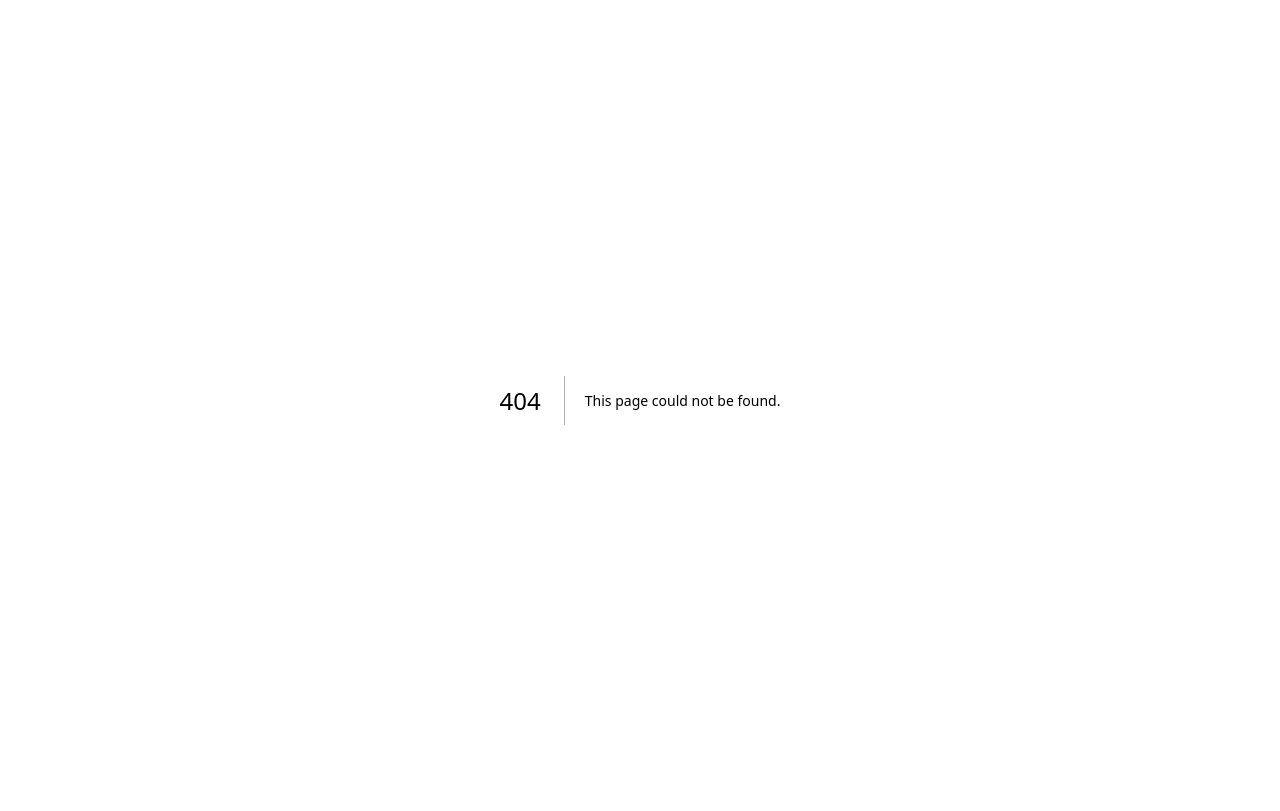
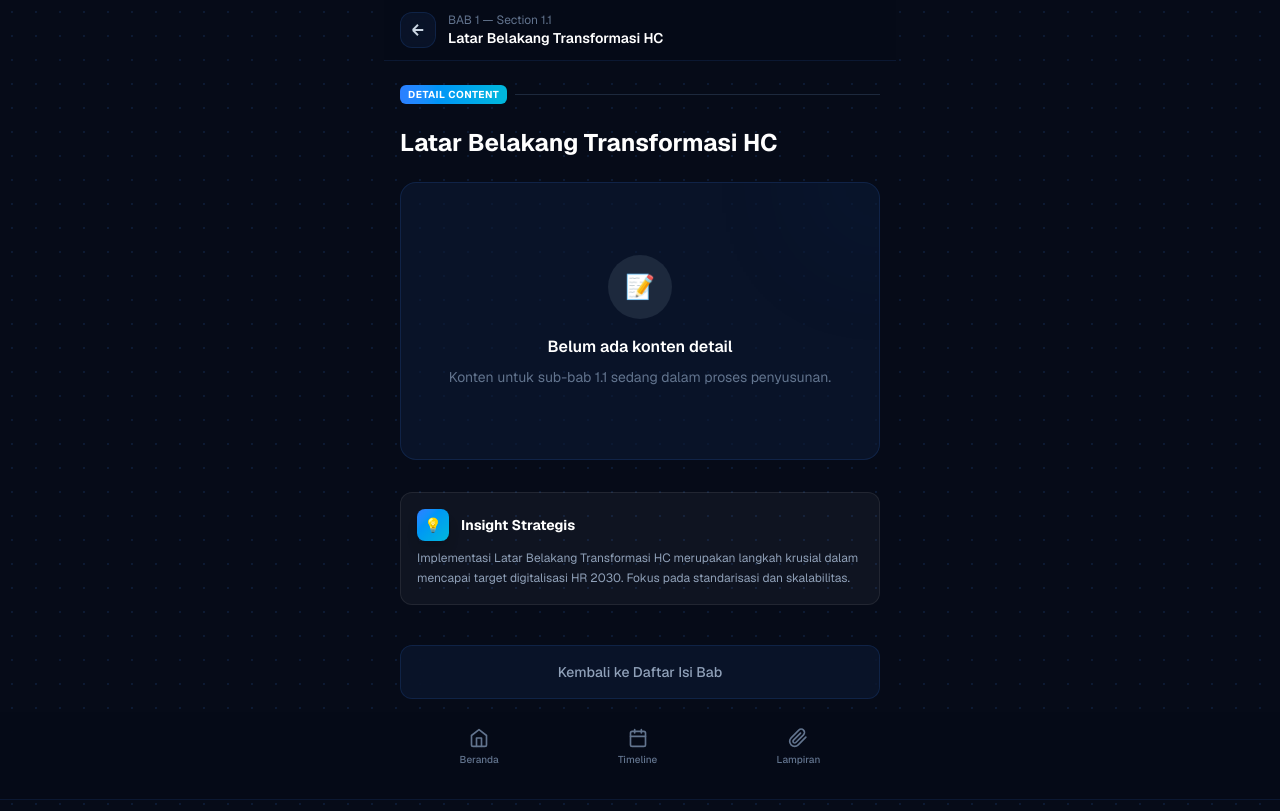
Before and after one commit to mindrautamadua/roadmap-hcis, a Next.js app: page /bab/1/1.1 in a window 1280 px wide. Before the commit this address had no page. Built offline with nearby package versions, Linux system fonts and the light colour scheme.

Commit message:
feat: add interactive sub-chapter pages and dummy content for section 5.1

```diff
--- /dev/null
+++ b/src/app/bab/[id]/[section]/page.tsx
@@ -0,0 +1,109 @@
+import { chapters } from "@/data/chapters";
+import { notFound } from "next/navigation";
+import Link from "next/link";
+import BottomNav from "@/components/BottomNav";
+
+interface Props {
+  params: Promise<{ id: string; section: string }>;
+}
+
+export async function generateStaticParams() {
+  const params = [];
+  for (const chapter of chapters) {
+    for (const section of chapter.sections) {
+      params.push({ id: String(chapter.id), section: section.number });
+    }
+  }
+  return params;
+}
+
+export default async function SectionPage({ params }: Props) {
+  const { id, section: sectionNumber } = await params;
+  const chapter = chapters.find((c) => c.id === Number(id));
+  if (!chapter) notFound();
+
+  const section = chapter.sections.find((s) => s.number === sectionNumber);
+  if (!section) notFound();
+
+  return (
+    <div className="min-h-screen dot-grid pb-28">
+      {/* Header */}
+      <div className="header-blur sticky top-0 z-40 px-4 py-3 max-w-lg mx-auto flex items-center gap-3">
+        <Link href={`/bab/${chapter.id}`} className="w-9 h-9 rounded-xl glass flex items-center justify-center text-slate-300 flex-shrink-0">
+          <svg width="18" height="18" viewBox="0 0 24 24" fill="none" stroke="currentColor" strokeWidth="2.5">
+            <path d="M19 12H5M5 12l7 7M5 12l7-7" />
+          </svg>
+        </Link>
+        <div className="flex-1 min-w-0">
+          <p className="text-xs text-slate-500">{chapter.bab} — Section {section.number}</p>
+          <p className="text-sm font-semibold text-white truncate">{section.title}</p>
+        </div>
+      </div>
+
+      <div className="px-4 max-w-lg mx-auto pt-6">
+        <div className="animate-fade-in">
+          <div className="flex items-center gap-2 mb-6">
+            <span className={`text-[10px] font-bold px-2 py-0.5 rounded-md bg-gradient-to-r ${chapter.color} text-white uppercase tracking-wider`}>
+              Detail Content
+            </span>
+            <div className="h-[1px] flex-1 bg-slate-800" />
+          </div>
+
+          <h1 className="text-2xl font-bold text-white mb-6 leading-tight">
+            {section.title}
+          </h1>
+
+          <div className="glass rounded-2xl p-6 mb-8 relative overflow-hidden">
+            <div className={`absolute top-0 right-0 w-32 h-32 bg-gradient-to-br ${chapter.gradient} blur-3xl opacity-20 -mr-16 -mt-16`} />
+
+            {section.content ? (
+              <div className="relative z-10">
+                <div className="prose prose-invert max-w-none">
+                  <p className="text-slate-300 leading-relaxed text-lg">
+                    {section.content}
+                  </p>
+                </div>
+              </div>
+            ) : (
+              <div className="relative z-10 py-12 text-center">
+                <div className="w-16 h-16 rounded-full bg-slate-800 flex items-center justify-center mx-auto mb-4 text-2xl">
+                  📝
+                </div>
+                <h3 className="text-white font-semibold mb-2">Belum ada konten detail</h3>
+                <p className="text-slate-500 text-sm">
+                  Konten untuk sub-bab {section.number} sedang dalam proses penyusunan.
+                </p>
+              </div>
+            )}
+          </div>
+
+          {/* Quick Info / Call to Action */}
+          <div className="grid grid-cols-1 gap-4">
+            <div className="glass-light rounded-xl p-4 border border-slate-800">
+              <div className="flex items-center gap-3 mb-2">
+                <div className={`w-8 h-8 rounded-lg bg-gradient-to-br ${chapter.color} flex items-center justify-center text-sm shadow-lg`}>
+                  💡
+                </div>
+                <p className="text-sm font-bold text-white">Insight Strategis</p>
+              </div>
+              <p className="text-xs text-slate-400 leading-relaxed">
+                Implementasi {section.title} merupakan langkah krusial dalam mencapai target digitalisasi HR 2030. Fokus pada standarisasi dan skalabilitas.
+              </p>
+            </div>
+          </div>
+        </div>
+
+        {/* Navigation back */}
+        <div className="mt-10">
+          <Link href={`/bab/${chapter.id}`}>
+            <div className="glass rounded-xl p-4 flex items-center justify-center gap-2 group transition-all hover:bg-white/5 border border-white/5 hover:border-white/10">
+              <span className="text-sm font-medium text-slate-400 group-hover:text-white transition-colors">Kembali ke Daftar Isi Bab</span>
+            </div>
+          </Link>
+        </div>
+      </div>
+
+      <BottomNav />
+    </div>
+  );
+}
--- a/src/app/bab/[id]/page.tsx
+++ b/src/app/bab/[id]/page.tsx
@@ -92,16 +92,22 @@ export default async function ChapterPage({ params }: Props) {
 
           <div className="flex flex-col gap-2">
             {chapter.sections.map((section, i) => (
-              <div
+              <Link
                 key={section.number}
-                className={`glass rounded-xl px-4 py-3 flex items-center gap-3 animate-fade-in-up`}
+                href={`/bab/${chapter.id}/${section.number}`}
+                className={`glass rounded-xl px-4 py-3 flex items-center gap-3 animate-fade-in-up card-hover`}
                 style={{ animationDelay: `${i * 60 + 200}ms` }}
               >
                 <span className="section-badge text-xs font-mono font-bold px-2 py-1 rounded-lg text-slate-300 flex-shrink-0 min-w-[3rem] text-center">
                   {section.number}
                 </span>
                 <p className="text-sm text-slate-200 leading-snug">{section.title}</p>
-              </div>
+                <div className="ml-auto text-slate-500">
+                  <svg width="14" height="14" viewBox="0 0 24 24" fill="none" stroke="currentColor" strokeWidth="2.5">
+                    <path d="M9 18l6-6-6-6" />
+                  </svg>
+                </div>
+              </Link>
             ))}
           </div>
         </div>
--- a/src/data/chapters.ts
+++ b/src/data/chapters.ts
@@ -1,6 +1,7 @@
 export interface Section {
   number: string;
   title: string;
+  content?: string;
 }
 
 export interface Chapter {
@@ -125,9 +126,21 @@ export const chapters: Chapter[] = [
     gradient: "from-sky-900/40 to-blue-900/40",
     isNew: true,
     sections: [
-      { number: "5.1", title: "HR Service Delivery Framework" },
-      { number: "5.2", title: "Tier 0 — Employee & Manager Self-Service (ESS/MSS)" },
-      { number: "5.3", title: "Tier 1 — HR Shared Services Center (SSC)" },
+      {
+        number: "5.1",
+        title: "HR Service Delivery Framework",
+        content: "Framework Layanan HR yang mengintegrasikan SAP HR dan IHCMIS untuk memberikan pengalaman layanan yang mulus. Framework ini mencakup strategi penyampaian layanan mulai dari otomatisasi (Self-Service) hingga konsultasi strategis oleh HR Business Partner. Tujuannya adalah untuk meningkatkan efisiensi operasional sebesar 30% dan kepuasan karyawan melalui respon yang lebih cepat dan terstandarisasi."
+      },
+      {
+        number: "5.2",
+        title: "Tier 0 — Employee & Manager Self-Service (ESS/MSS)",
+        content: "Otomatisasi layanan HR melalui platform digital yang memungkinkan karyawan dan manajer melakukan transaksi mandiri. Mencakup pengajuan cuti, klaim benefit, perubahan data personal, dan persetujuan administratif secara real-time melalui perangkat mobile maupun desktop."
+      },
+      {
+        number: "5.3",
+        title: "Tier 1 — HR Shared Services Center (SSC)",
+        content: "Pusat layanan terpusat yang menangani pertanyaan dan permintaan administratif HR yang lebih kompleks dan tidak dapat diselesaikan melalui Self-Service. Berfokus pada standarisasi proses, efisiensi biaya, dan penyediaan Single Point of Contact bagi seluruh unit bisnis."
+      },
       { number: "5.4", title: "Tier 2 — Center of Excellence (CoE)" },
       { number: "5.5", title: "Tier 3 — HR Business Partner & Specialist" },
       { number: "5.6", title: "Service Catalog & SLA Definition" },
@@ -151,8 +164,16 @@ export const chapters: Chapter[] = [
     gradient: "from-rose-900/40 to-pink-900/40",
     isNew: true,
     sections: [
-      { number: "6.1", title: "Employee Experience Vision & Principles" },
-      { number: "6.2", title: "Employee Persona Development" },
+      {
+        number: "6.1",
+        title: "Employee Experience Vision & Principles",
+        content: "Visi EX 2030 adalah menciptakan lingkungan kerja yang bermakna, produktif, dan berpusat pada manusia. Prinsip utama mencakup: Empati dalam Desain, Personalisasi Layanan, dan Keseragaman Pengalaman lintas perangkat."
+      },
+      {
+        number: "6.2",
+        title: "Employee Persona Development",
+        content: "Identifikasi profil karyawan berdasarkan peran, kebutuhan, dan aspirasi digital mereka. Persona membantu tim pengembang dalam membangun fitur yang benar-benar relevan bagi segmen karyawan yang berbeda, mulai dari operasional lapangan hingga level eksekutif."
+      },
       { number: "6.3", title: "Employee Journey Mapping (Hire-to-Retire)" },
       { number: "6.4", title: "Moment-That-Matters Analysis" },
       { number: "6.5", title: "ESS/MSS UX Design Principles" },
```
